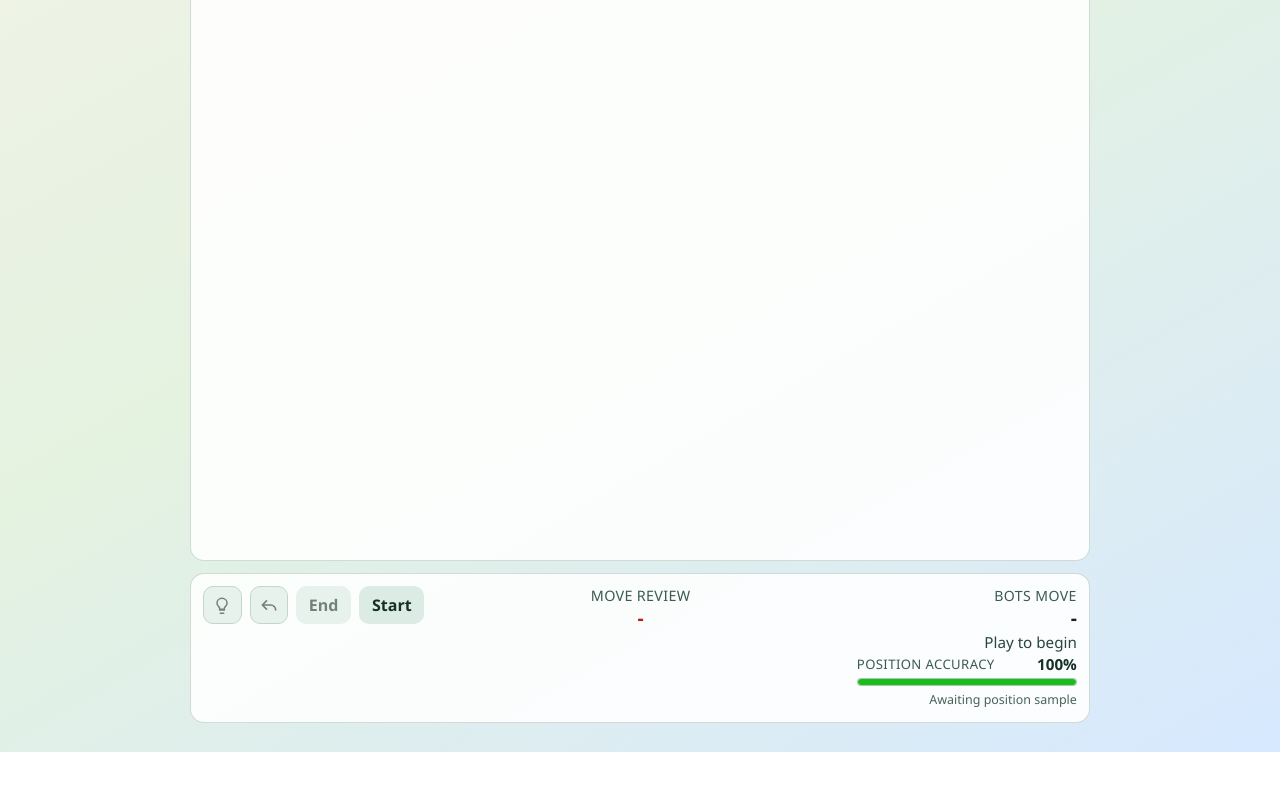
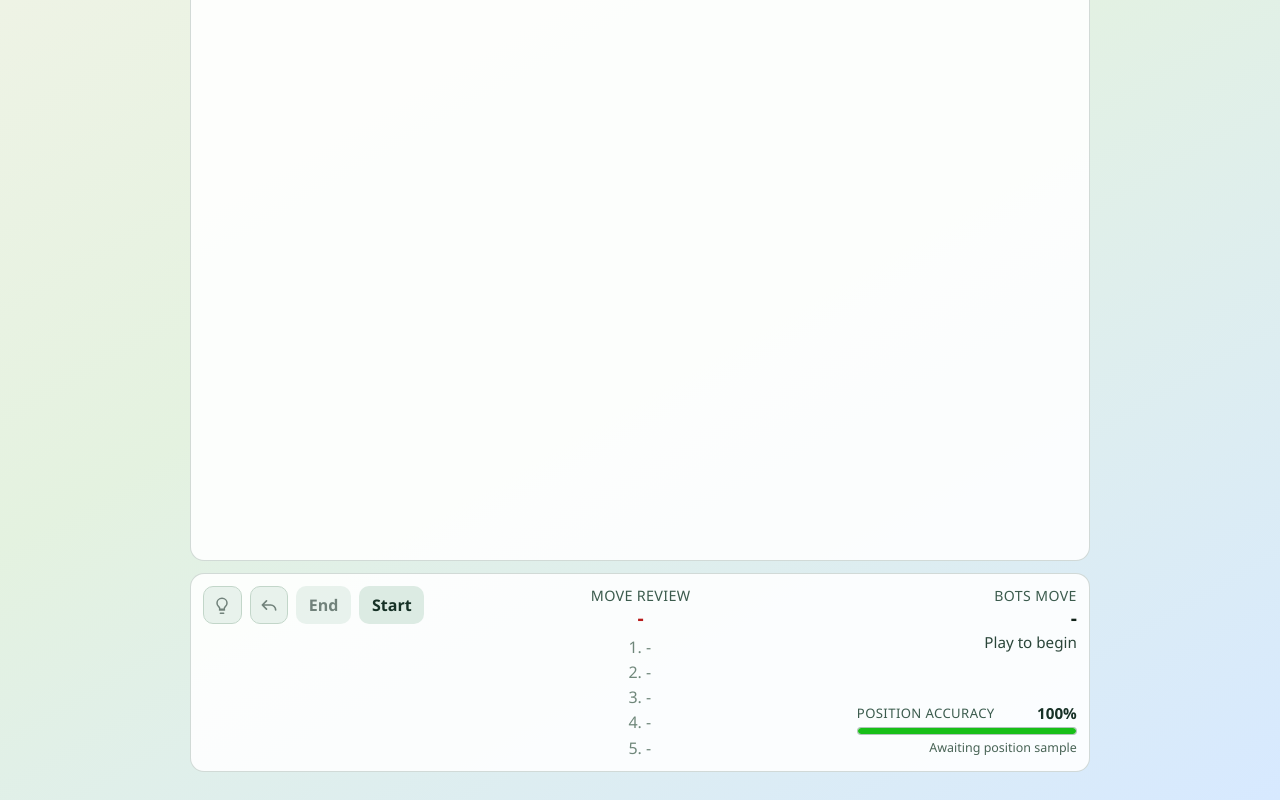
Before and after one commit to hudsonevers-alt/ChessOpenings, a React (Vite) app: page / in a window 1280 px wide. Shown: the part 533-1333 px from the top of the page. Before the commit the page ends 1285 px from the top, so only its background shows below. Built offline with nearby package versions, Linux system fonts and the light colour scheme.

Commit message:
Keep move review panel height stable before first move

```diff
--- a/src/App.tsx
+++ b/src/App.tsx
@@ -1092,6 +1092,7 @@ function App() {
         ? "grade-alternative"
         : "grade-miss";
   const topFiveMoves = lastMoveReview?.rankedMoves.slice(0, 5) ?? [];
+  const topFiveMoveRows = Array.from({ length: 5 }, (_, index) => topFiveMoves[index] ?? null);
   const positionAccuracyPercent =
     positionGames2000Plus === null ? 100 : accuracyFromGames(positionGames2000Plus);
   const positionAccuracyLabel = formatPositionAccuracyLabel(
@@ -1346,14 +1347,20 @@ function App() {
             <span className="review-title">Move review</span>
             <span className={`review-grade ${reviewGradeClass}`}>{lastMoveReview?.grade ?? "-"}</span>
             <ol className="top-moves-list">
-              {topFiveMoves.map((entry) => (
+              {topFiveMoveRows.map((entry, index) =>
+                entry ? (
                   <li
                     key={entry.uci}
                     className={lastMoveReview?.playedRank === entry.rank ? "top-move-played" : undefined}
                   >
                     {entry.san} ({formatRate(entry.rate)})
                   </li>
-              ))}
+                ) : (
+                  <li key={`placeholder-${index}`} className="top-move-placeholder">
+                    -
+                  </li>
+                ),
+              )}
             </ol>
           </div>
 
--- a/src/style.css
+++ b/src/style.css
@@ -437,10 +437,18 @@ body {
   gap: 0.2rem;
 }
 
+.top-moves-list li {
+  min-height: 1.2em;
+}
+
 .top-move-played {
   background: rgba(15, 118, 110, 0.12);
   border-radius: 8px;
   padding: 0.1rem 0.3rem;
+}
+
+.top-move-placeholder {
+  color: #6f877a;
 }
 
 .bot-side-panel {
```
Lines whose indentation alone changed are shown as unchanged.
